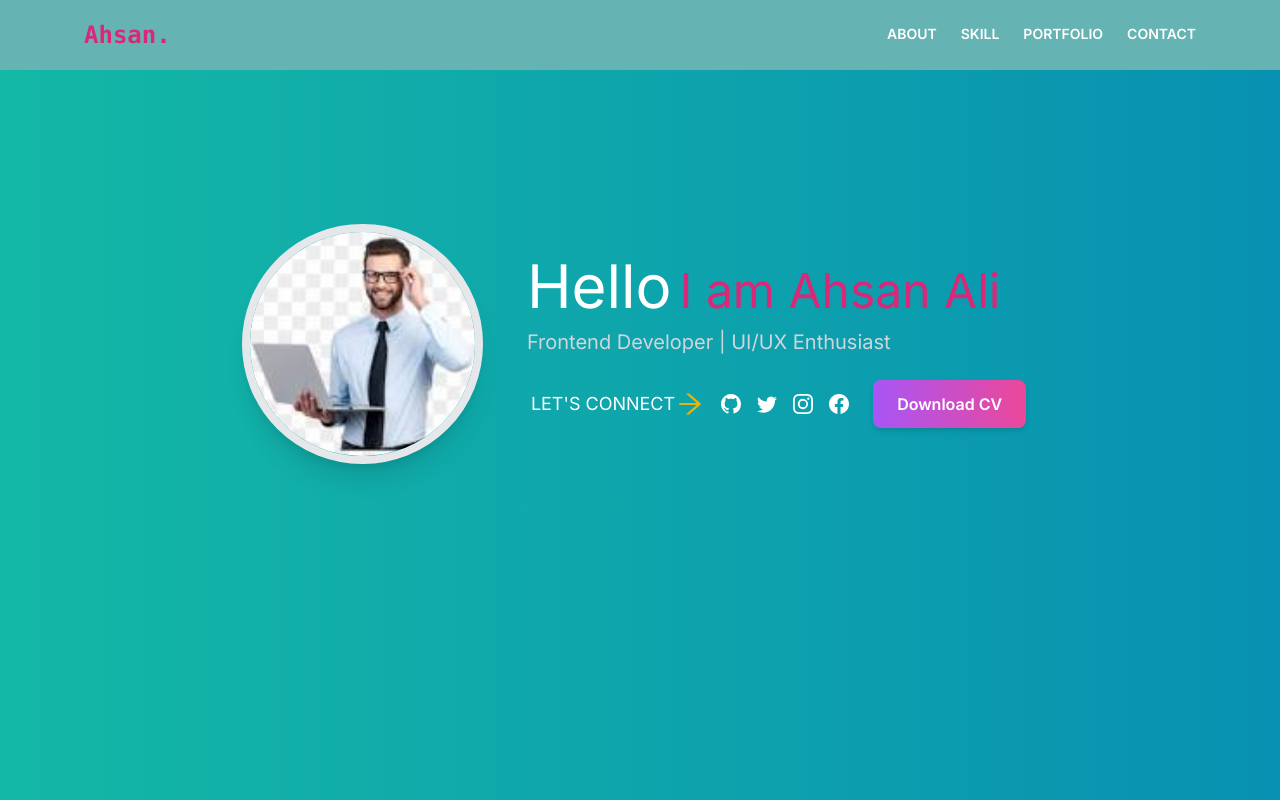
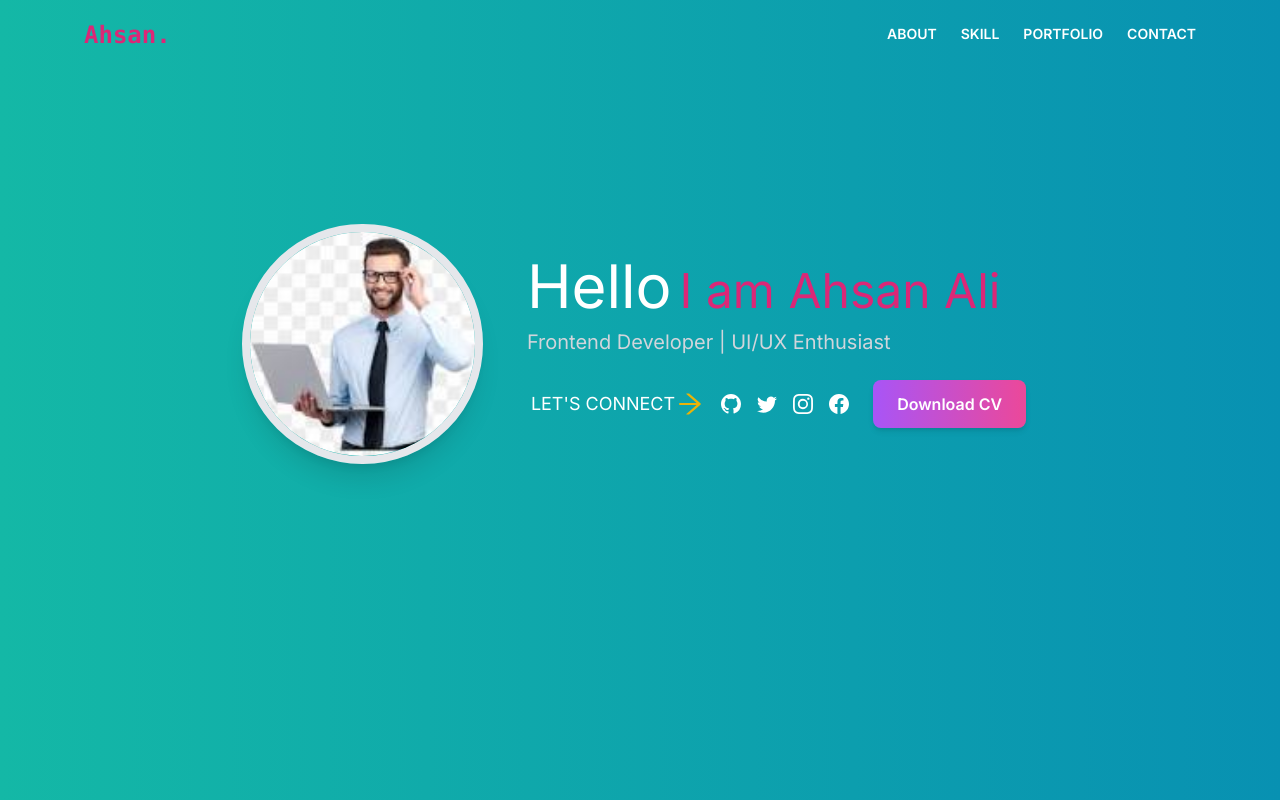
Before and after one commit to ahsanali7893/Portfolio, a Next.js app: page / in a window 1280 px wide. Shown: the top 800 px of the page. Built offline with nearby package versions, Linux system fonts and the light colour scheme.

Commit message:
initial changes

```diff
--- a/src/components/Navbar/page.tsx
+++ b/src/components/Navbar/page.tsx
@@ -27,8 +27,8 @@ const Navbar = () => {
     };
   }, []);
 
-  const navbarClasses = `fixed w-full h-[70px] opacity-1000 bg-[#66b3b3] z-50 top-0 py-3 sm:py-5 transition-shadow duration-300 ${
-    hasScrolled ? "shadow-md bg-[#66b3b3]" : ""
+  const navbarClasses = `fixed w-full h-[70px] opacity-1000 bg-cyan z-50 top-0 py-3 sm:py-5 transition-shadow duration-300 ${
+    hasScrolled ? "shadow-[#4ba7a7] shadow-lg bg-teal-500 bg-opacity-60" : ""
   }`;
 
   return (
```
